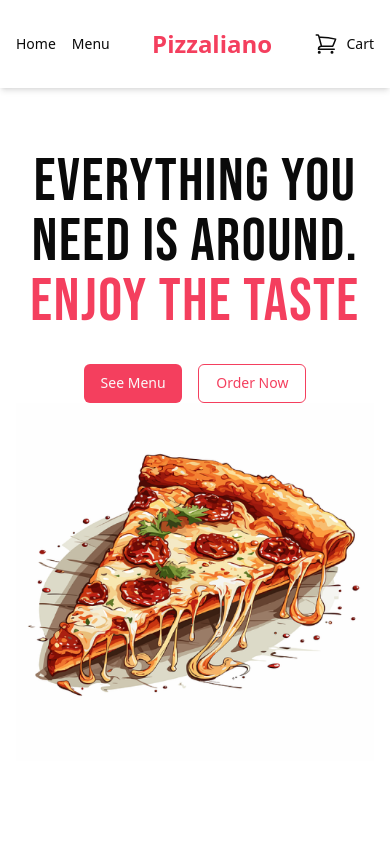
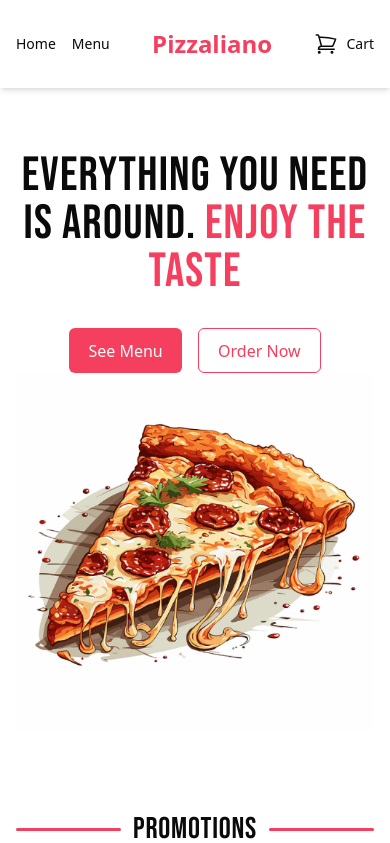
Before and after one commit to skiba-mateusz/pizzaliano, a React (Vite) app: page / in a window 390 px wide. Shown: the top 843 px of the page. Built offline with nearby package versions, Linux system fonts and the light colour scheme.

Commit message:
style(ui): visual improvements

```diff
--- a/src/components/ui/button/Button.tsx
+++ b/src/components/ui/button/Button.tsx
@@ -11,7 +11,7 @@ const variants = {
 
 const sizes = {
   small: "text-sm",
-  medium: "text-md",
+  medium: "text-base",
   large: "text-lg",
 };
 
@@ -38,7 +38,7 @@ export const Button: React.FC<ButtonProps> = ({
     sizes[size],
     className,
     {
-      "aspect-square p-[.6em_.6em]": iconOnly,
+      "aspect-square p-[.8em]": iconOnly,
     }
   );
 
--- a/src/components/ui/container/Container.tsx
+++ b/src/components/ui/container/Container.tsx
@@ -2,8 +2,8 @@ import classNames from "classnames";
 import React from "react";
 
 const variants = {
-  narrow: "max-w-[48rem]",
-  wide: "max-w-[78rem]",
+  narrow: "max-w-[62rem]",
+  wide: "max-w-[84rem]",
   full: "w-full",
 };
 
--- a/src/components/ui/heading/Heading.tsx
+++ b/src/components/ui/heading/Heading.tsx
@@ -2,12 +2,12 @@ import classNames from "classnames";
 import React from "react";
 
 const levels = {
-  h1: "text-6xl",
-  h2: "text-4xl",
-  h3: "text-3xl",
-  h4: "text-2xl",
-  h5: "text-xl",
-  h6: "text-lg",
+  h1: "text-5xl sm:text-6xl",
+  h2: "text-3xl sm:text-4xl",
+  h3: "text-xl sm:text-2xl",
+  h4: "text-xl",
+  h5: "text-lg",
+  h6: "text-base",
 };
 
 const variants = {
```
